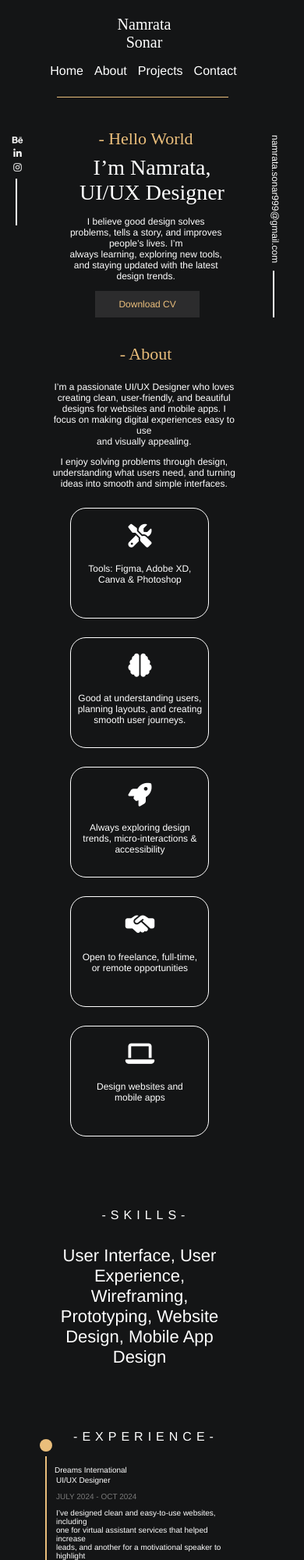
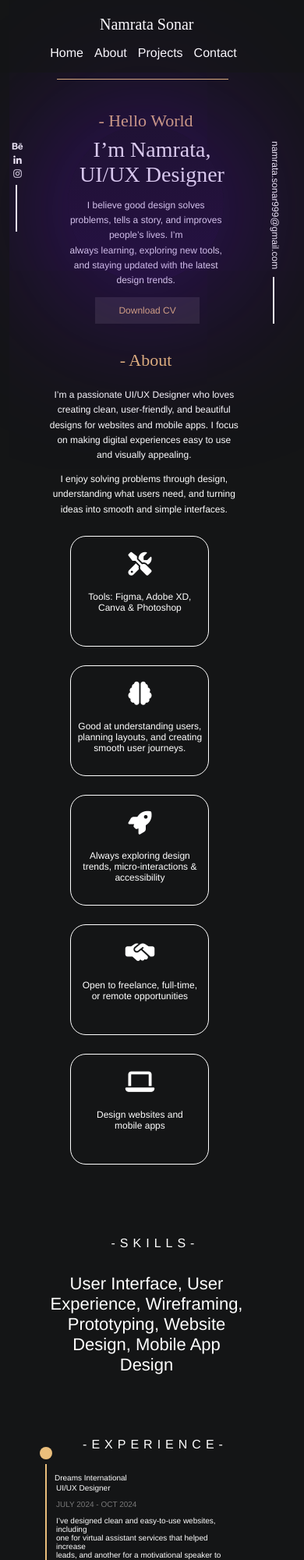
Before and after one commit to Namrata-Sonar/namratasonar, a plain HTML site: page index.html in a window 390 px wide. Shown: the top 2000 px of the page at 78% size. Drawn offline with Linux system fonts and the light colour scheme.

Commit message:
Add files via upload

```diff
--- a/styles.css
+++ b/styles.css
@@ -501,9 +501,10 @@ a {
 
   .logo {
     font-size: 20px;
-    margin-left: 18rem;
+    margin-left: 18.4rem;
     margin-right: -42px;
     text-align: center;
+    width: 9rem;
   }
 
   .navbar {
@@ -576,6 +577,7 @@ a {
     margin-top: -14px;
     text-align: center;
     width: 200px;
+    line-height: 1.2rem;
   }
 
   .download-btn {
@@ -646,9 +648,10 @@ a {
   .para2 {
     color: white;
         font-size: 12px;
-        margin-left: 2.8rem;
+        margin-left: 2.3rem;
         text-align: center;
-        width: 15rem;
+        width: 16rem;
+        line-height: 1.2rem;
 
   }
 
@@ -684,8 +687,8 @@ a {
   .gradient-circle {
     width: 200px;
     height: 200px;
-    margin-left: 800px;
-    margin-top: -1100px;
+    margin-left: 4.2rem;
+    margin-top: -84rem;
 
     border-radius: 50%;
     background: linear-gradient(
@@ -700,7 +703,7 @@ a {
 
   .skill {
     color: white;
-    margin-left: -1rem;
+    margin-left: 0.5rem;
     font-size: 16px;
     letter-spacing: 6px;
     margin-top: 5rem;
@@ -709,9 +712,9 @@ a {
   .skill2 {
     color: white;
     font-size: 22px;
-    margin-left: 3rem;
+    margin-left: 2.5rem;
     margin-top: 30px;
-    width: 222px;
+    width: 16rem;
     text-align: center;
   }
   .exp1 {
@@ -867,15 +870,16 @@ a {
   }
   .hr1 {
     width: 170px;
-    margin-left: 3rem;
-    margin-top: -3rem;
+    margin-left: 3.8rem;
+    margin-top: -12rem;
+    display: none;
   }
   .container5 img {
     border-radius: 50%;
     width: 100px;
     height: 100px;
     margin-left: 6rem;
-    margin-top: 3rem;
+    margin-top: -12rem;
   }
 
   .prj1 {
@@ -893,7 +897,7 @@ a {
     margin-left: -4rem;
   }
   .behance {
-    margin-left: 2.2rem;
+    margin-left: 2.4rem;
     margin-top: -22px;
     font-size: 16px;
   }
```
